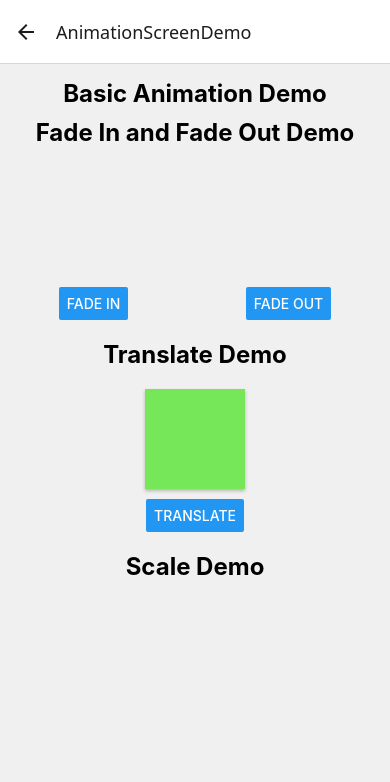
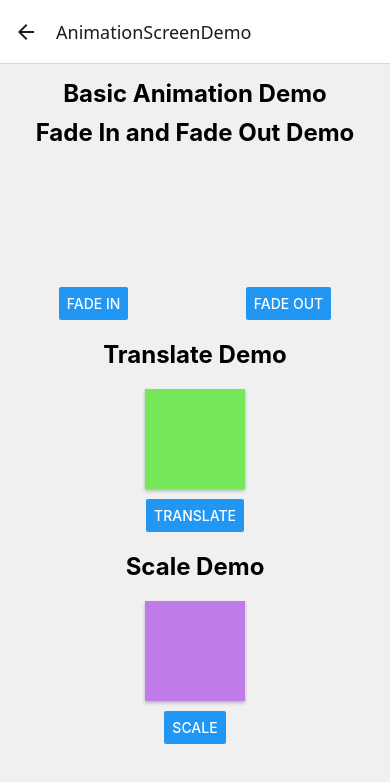
Before and after one commit to Soham-Kale/Animation, a React Native app: screen /AnimationScreenDemo in a window 390 px wide. Shown: the top 782 px of the page. Built offline with nearby package versions, Linux system fonts and the light colour scheme.

Commit message:
Add scale animation to AnimationScreen with button trigger

```diff
--- a/src/screen/AnimationScreen.tsx
+++ b/src/screen/AnimationScreen.tsx
@@ -5,6 +5,7 @@ const AnimationScreen: React.FC = () => {
 
     const fadeAnim = useRef(new Animated.Value(0)).current;
     const translateAnim = useRef(new Animated.Value(0)).current;
+    const scaleAnim = useRef(new Animated.Value(1)).current;
 
     const handleFadeIn = () => {
         Animated.timing(fadeAnim, {
@@ -29,6 +30,21 @@ const AnimationScreen: React.FC = () => {
             easing: Easing.bezier(0.25, 0.1, 0.25, 0.1),
             useNativeDriver: true,
         }).start();
+    }
+
+    const handleScale = () => {
+        Animated.sequence([
+            Animated.timing(scaleAnim, {
+                toValue: 2,
+                duration: 500,
+                useNativeDriver: true
+            }),
+            Animated.timing(scaleAnim, {
+                toValue: 1,
+                duration: 500,
+                useNativeDriver: true
+            }),
+        ]).start()
     }
 
     return(
@@ -71,6 +87,19 @@ const AnimationScreen: React.FC = () => {
 
             {/* Scale Animation Demo */}
             <Text style={styles.header}>Scale Demo</Text>
+            <Animated.View style={[
+                    styles.box,
+                    styles.scaleBox,
+                    {
+                        transform: [
+                            {
+                                scale: scaleAnim
+                            }
+                        ]
+                    }
+                ]}></Animated.View>
+                <Button onPress={handleScale} title="Scale"/>
+
 
         </ScrollView>
     )
@@ -119,6 +148,9 @@ const styles = StyleSheet.create({
     },
     translateBox: {
         backgroundColor: "#75e758"
+    },
+    scaleBox: {
+        backgroundColor: "#bf7be7"
     }
 });
 
```
